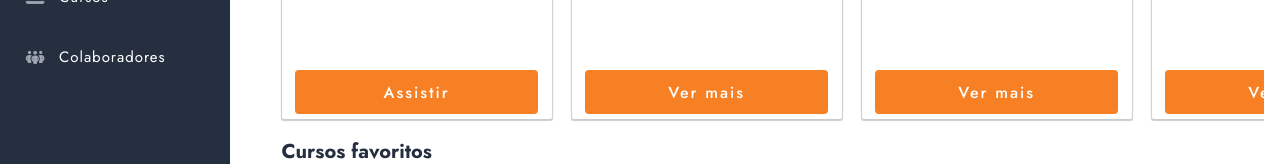
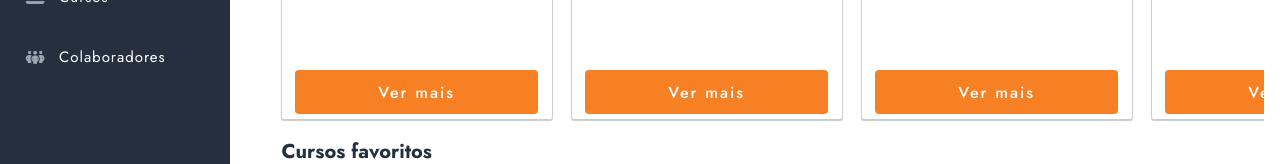
Before and after one commit to Santozzz/TCC-PERR-FRONTEND, a Vue app in the folder frontend/: page /Favoritos in a window 1280 px wide. Shown: the part 362-526 px from the top of the page. Built offline with nearby package versions, Linux system fonts and the light colour scheme.

Commit message:
favoritos

```diff
--- a/frontend/src/components/Favorito/favoritos.vue
+++ b/frontend/src/components/Favorito/favoritos.vue
@@ -10,7 +10,7 @@
                             <h3>Vaga de ajudante de obras</h3>
                         </div>
                         <div class="btn-assistir">
-                            <button>Assistir</button>
+                            <button>Ver mais</button>
                         </div>
                     </div>
                     <div class="card-vagas">
```
Also changed, not shown: 1 other file (tests, documents, lock files or other folders).
